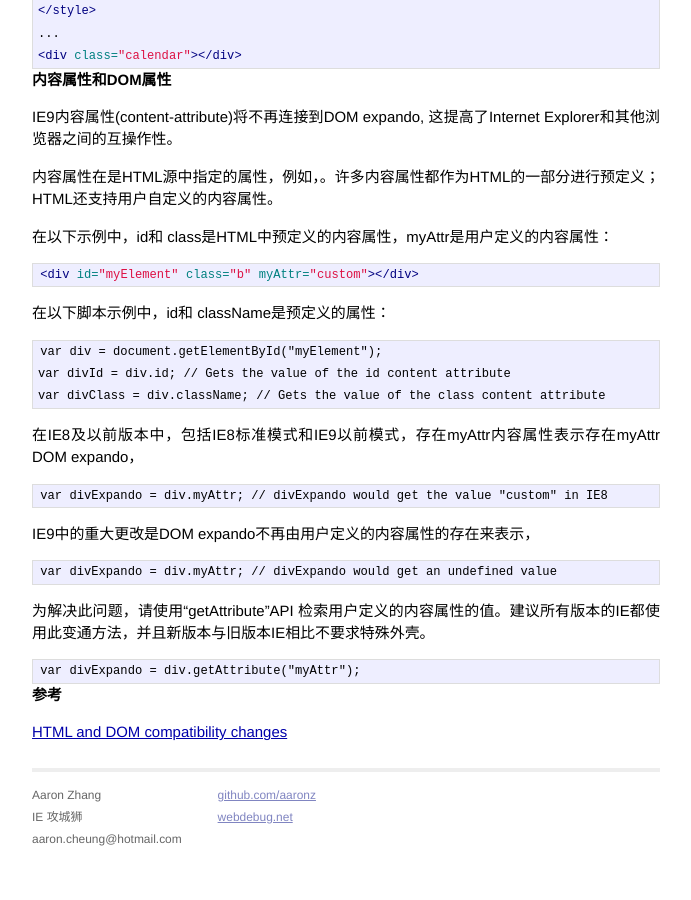
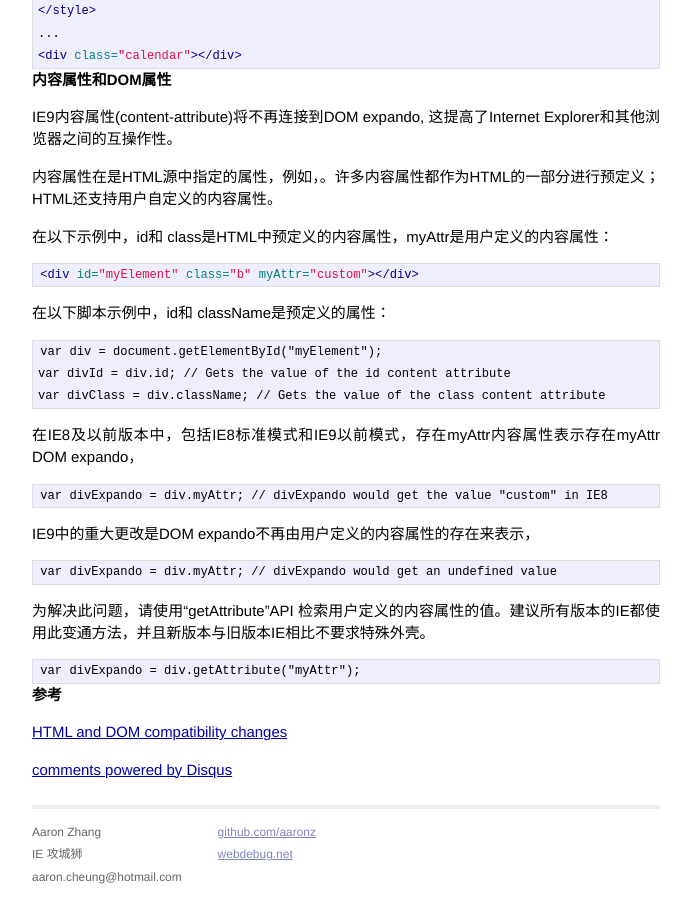
Before and after one commit to aaronz/aaronz.github.com, a Jekyll site: the page built from _posts/2014-05-08-ie-dom-compatibility-changes.markdown, in a window 1280 px wide and 900 px high, scrolled down 1146 px. Shown: the whole window, without its empty margins (294-985 px from the left). Built offline with Jekyll 4.4.1, drawn with Linux system fonts in a browser that asks for light colours; Markdown is read by kramdown in place of the engine named in the settings; comment, search, counter and statistics services are not loaded; before the commit the page ends 2009 px from its top, so only the background shows below that.

Commit message:
Add comments support to posts.

```diff
--- a/_layouts/post.html
+++ b/_layouts/post.html
@@ -7,3 +7,20 @@
 <div class="post">
 {{ content }}
 </div>
+<div id="comment">
+  <div id="disqus_thread"></div>
+    <script type="text/javascript">
+        /* * * CONFIGURATION VARIABLES: EDIT BEFORE PASTING INTO YOUR WEBPAGE * * */
+        var disqus_shortname = 'browserwork'; // required: replace example with your forum shortname
+
+        /* * * DON'T EDIT BELOW THIS LINE * * */
+        (function() {
+            var dsq = document.createElement('script'); dsq.type = 'text/javascript'; dsq.async = true;
+            dsq.src = '//' + disqus_shortname + '.disqus.com/embed.js';
+            (document.getElementsByTagName('head')[0] || document.getElementsByTagName('body')[0]).appendChild(dsq);
+        })();
+    </script>
+    <noscript>Please enable JavaScript to view the <a href="http://disqus.com/?ref_noscript">comments powered by Disqus.</a></noscript>
+    <a href="http://disqus.com" class="dsq-brlink">comments powered by <span class="logo-disqus">Disqus</span></a>
+
+</div>
```
